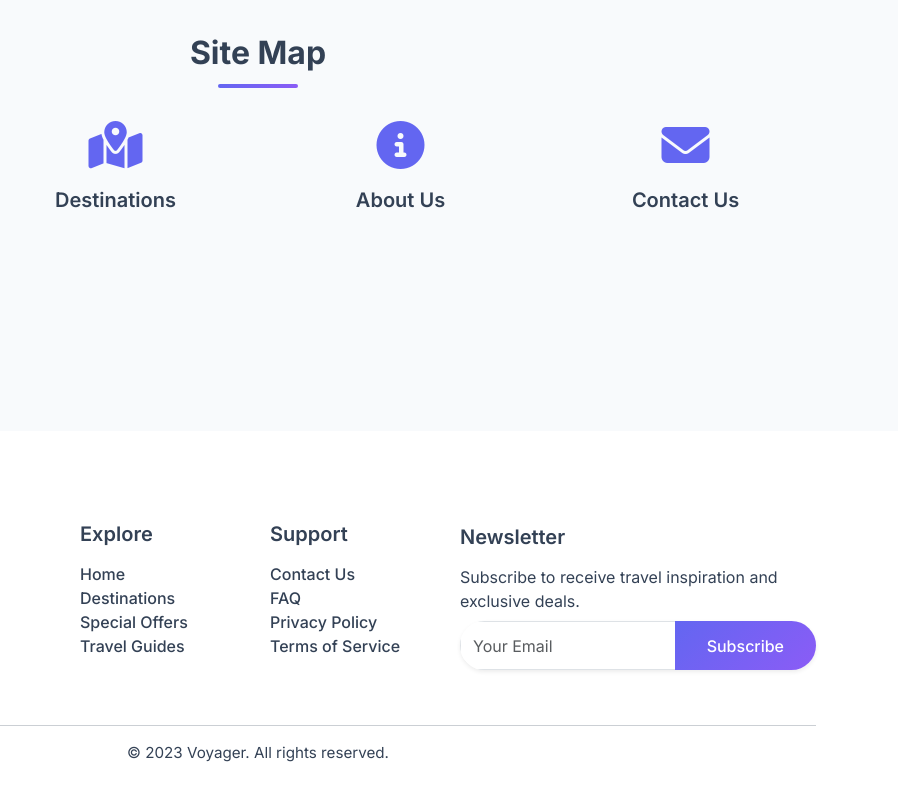
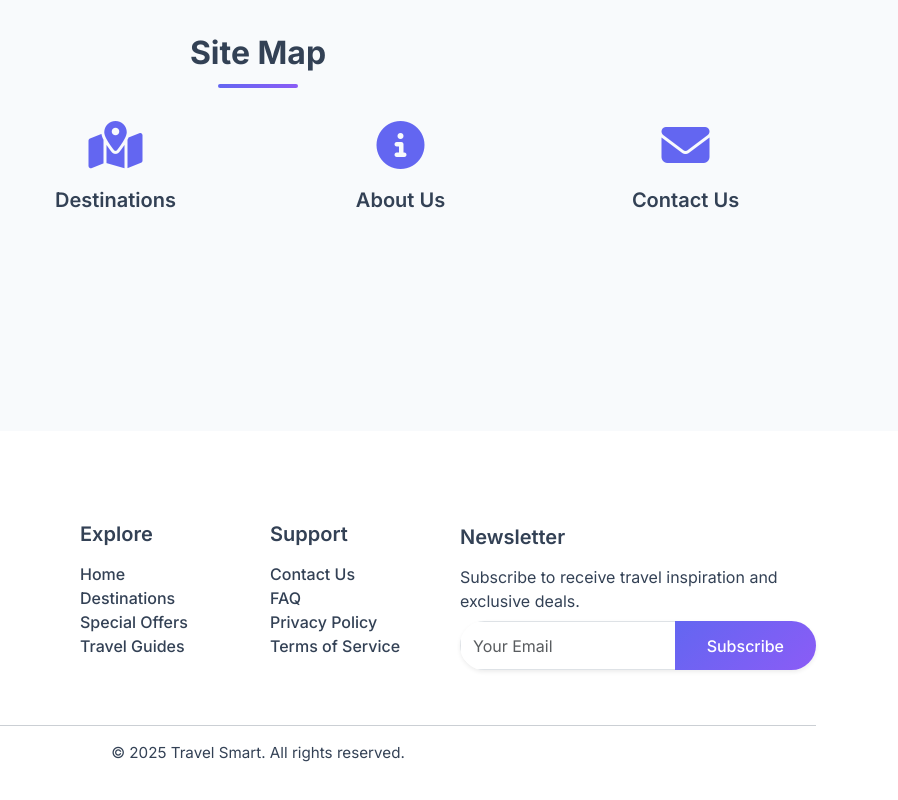
Before and after one commit to Shahfahad2/Travel-Smart-full, a plain HTML site: page index.html in a window 1280 px wide. Shown: the part 3584-4384 px from the top of the page, 382-1280 px from the left. Drawn offline with nearby package versions, Linux system fonts and the light colour scheme.

Commit message:
Update index.html

```diff
--- a/index.html
+++ b/index.html
@@ -1759,7 +1759,7 @@ html, body {
     </div>
     <hr class="mt-4 mb-3">
     <div class="text-center pb-2" style="font-size:0.95rem;">
-      <span>&copy; 2023 Voyager. All rights reserved.</span>
+      <span>&copy; 2025 Travel Smart. All rights reserved.</span>
     </div>
   </div>
 </footer>
```
